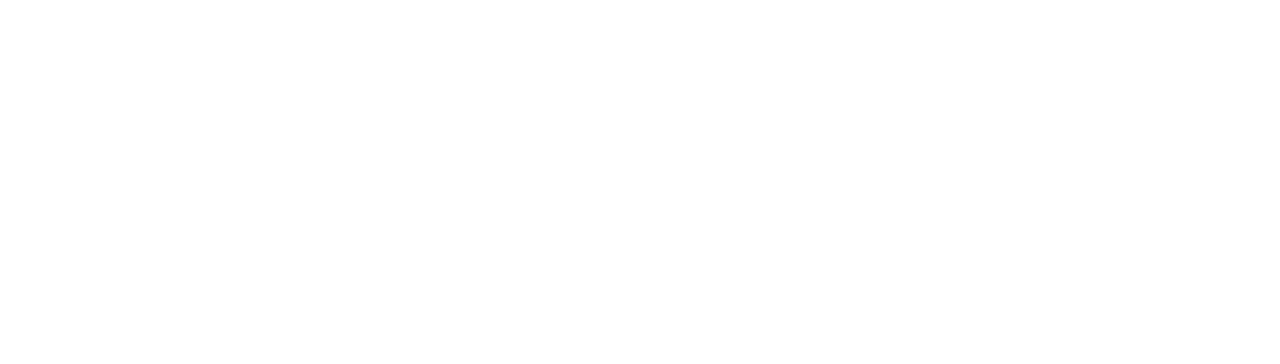
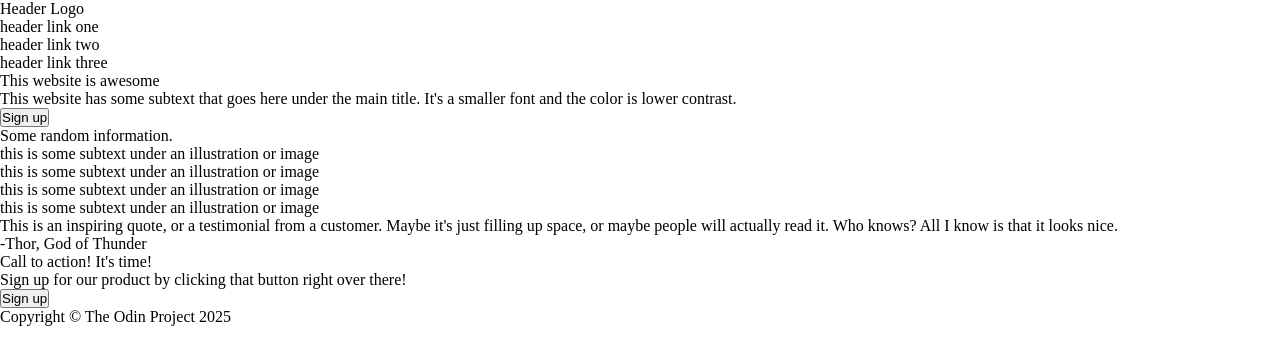
Before and after one commit to See-Monkey/odin-landing-page, a plain HTML site: page index.html in a window 1280 px wide. Drawn offline with Linux system fonts and the light colour scheme.

Commit message:
Add basic HTML content

```diff
--- a/css/style.css
+++ b/css/style.css
@@ -11,3 +11,33 @@ https://cdn.statically.io/gh/TheOdinProject/curriculum/a38403e7d81cc8305af16ac48
     padding: 0;
     box-sizing: border-box;
 }
+
+/*========== header ==========*/
+.header {
+
+}
+
+/*========== title ===========*/
+.title {
+
+}
+
+/*=========== info ===========*/
+.info {
+
+}
+
+/*========== quote ===========*/
+.quote {
+
+}
+
+/*=========== call ===========*/
+.call {
+
+}
+
+/*========== footer ==========*/
+.footer {
+
+}
--- a/index.html
+++ b/index.html
@@ -0,0 +1,92 @@
+<!DOCTYPE html>
+<html lang="en">
+<head>
+    <meta charset="UTF-8">
+    <meta name="viewport" content="width=device-width, initial-scale=1.0">
+    <title>Landing Page Project</title>
+    <link rel="stylesheet" href="./css/style.css">
+</head>
+<body>
+    <div class="header">
+        <p>Header Logo</p>
+        <p>header link one</p>
+        <p>header link two</p>
+        <p>header link three</p>
+    </div>
+
+    <div class="title">
+        <div class="title-content">
+            <p>This website is awesome</p>
+            <p>This website has some subtext that goes here under the
+                main title. It's a smaller font and the color is lower
+                contrast.
+            </p>
+            <button id="btn-title">Sign up</button>
+        </div>
+
+        <div class="title-img">
+
+        </div>
+    </div>
+
+    <div class="info">
+        <p>Some random information.</p>
+
+        <div class="cardboard">
+            <div class="card">
+                <div class="card-img">
+
+                </div>
+                <p>this is some subtext under an illustration or image</p>
+            </div>
+
+            <div class="card">
+                <div class="card-img">
+
+                </div>
+                <p>this is some subtext under an illustration or image</p>
+            </div>
+
+            <div class="card">
+                <div class="card-img">
+
+                </div>
+                <p>this is some subtext under an illustration or image</p>
+            </div>
+
+            <div class="card">
+                <div class="card-img">
+
+                </div>
+                <p>this is some subtext under an illustration or image</p>
+            </div>
+        </div>
+    </div>
+
+    <div class="quote">
+        <p class="quote-text">This is an inspiring quote, or a testimonial from a customer.
+            Maybe it's just filling up space, or maybe people will actually
+            read it. Who knows? All I know is that it looks nice.
+        </p>
+        <p class="quote-author">-Thor, God of Thunder</p>
+    </div>
+
+    <div class="call">
+        <div class="call-banner">
+            <div class="call-content">
+                <p>Call to action! It's time!</p>
+                <p>Sign up for our product by clicking that button right
+                    over there!
+                </p>
+            </div>
+            <div class="call-button">
+                <button id="btn-call">Sign up</button>
+            </div>
+        </div>
+    </div>
+
+    <div class="footer">
+        <p>Copyright © The Odin Project 2025</p>
+    </div>
+</body>
+</html>
```
